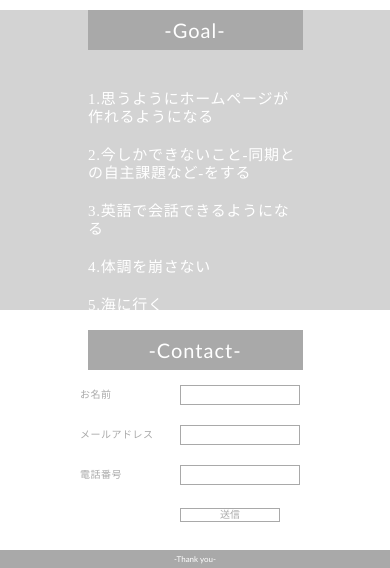
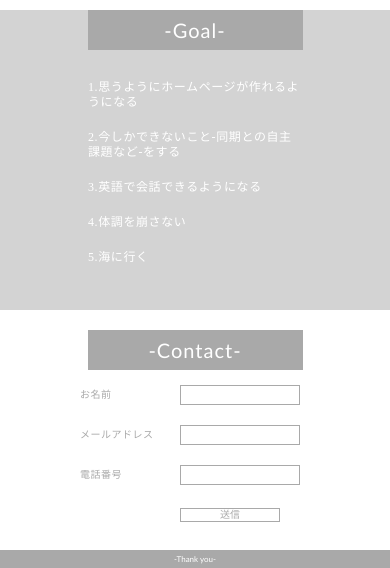
Before and after one commit to yuki-miyake-3/self_introduction_yuki-miyake, a plain HTML site: page 自己紹介0504/index.html in a window 390 px wide. Shown: the part 2360-2928 px from the top of the page. Drawn offline with Linux system fonts and the light colour scheme.

Commit message:
responsive 4

```diff
--- a/自己紹介0504/style.css
+++ b/自己紹介0504/style.css
@@ -353,7 +353,6 @@ footer{
     padding: 10px;
   }
 
-/*効かない  */
 
 
 /*目標*/
@@ -364,17 +363,15 @@ footer{
 }
  .main2-comment>li{
 
-   font-size: 15px;
-   line-height: 18px;
+   font-size: 12px;
+   line-height: 15px;
 
    text-align: left;
+  }
 
-}
-  .main2-comment{
-    margin: auto;
-    font-size: 15px;
-    line-height: 18px;
 
+  .main2-comment> li:nth-child(1){
+    margin-top: 20px;
   }
 
 
```
